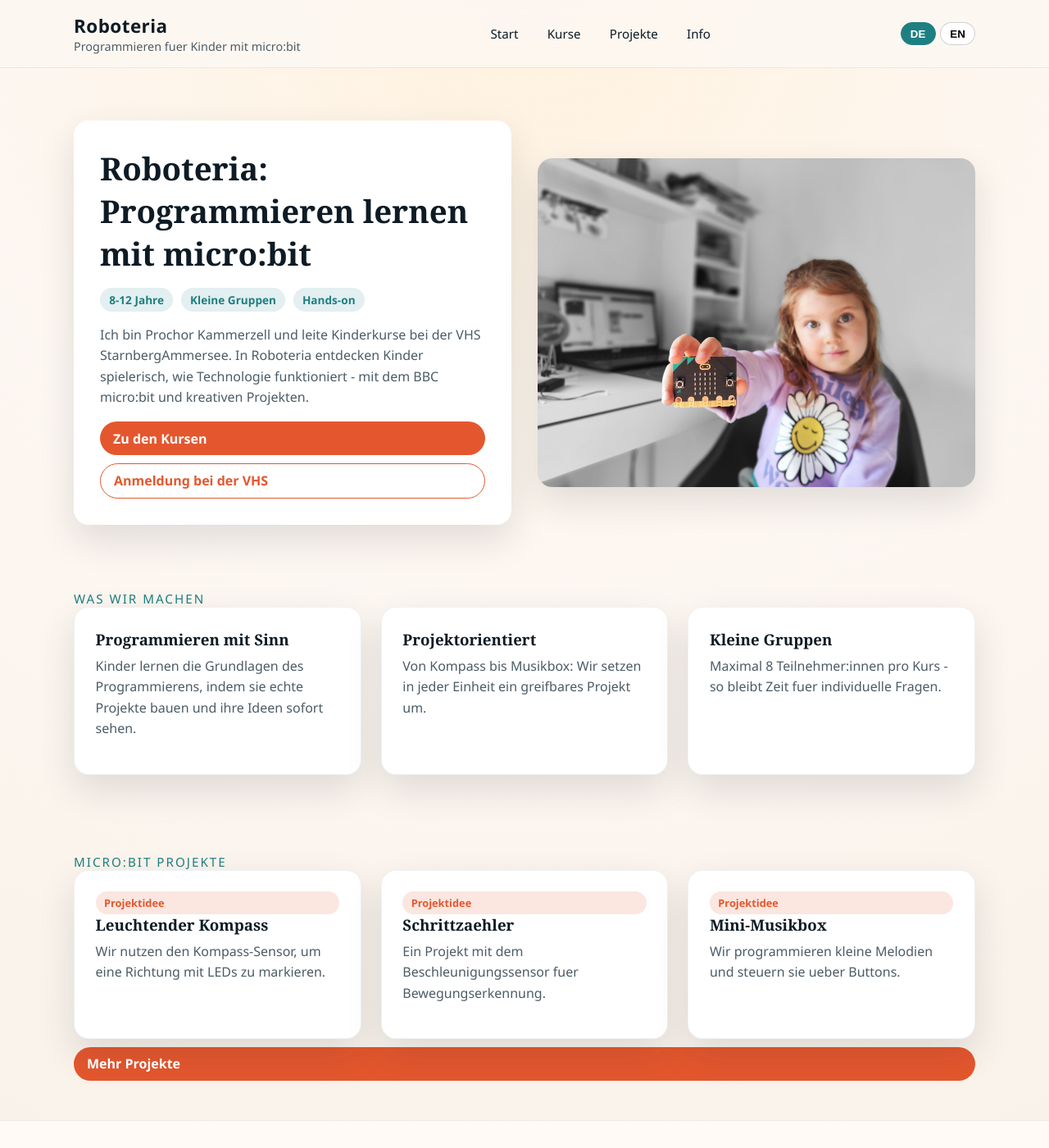
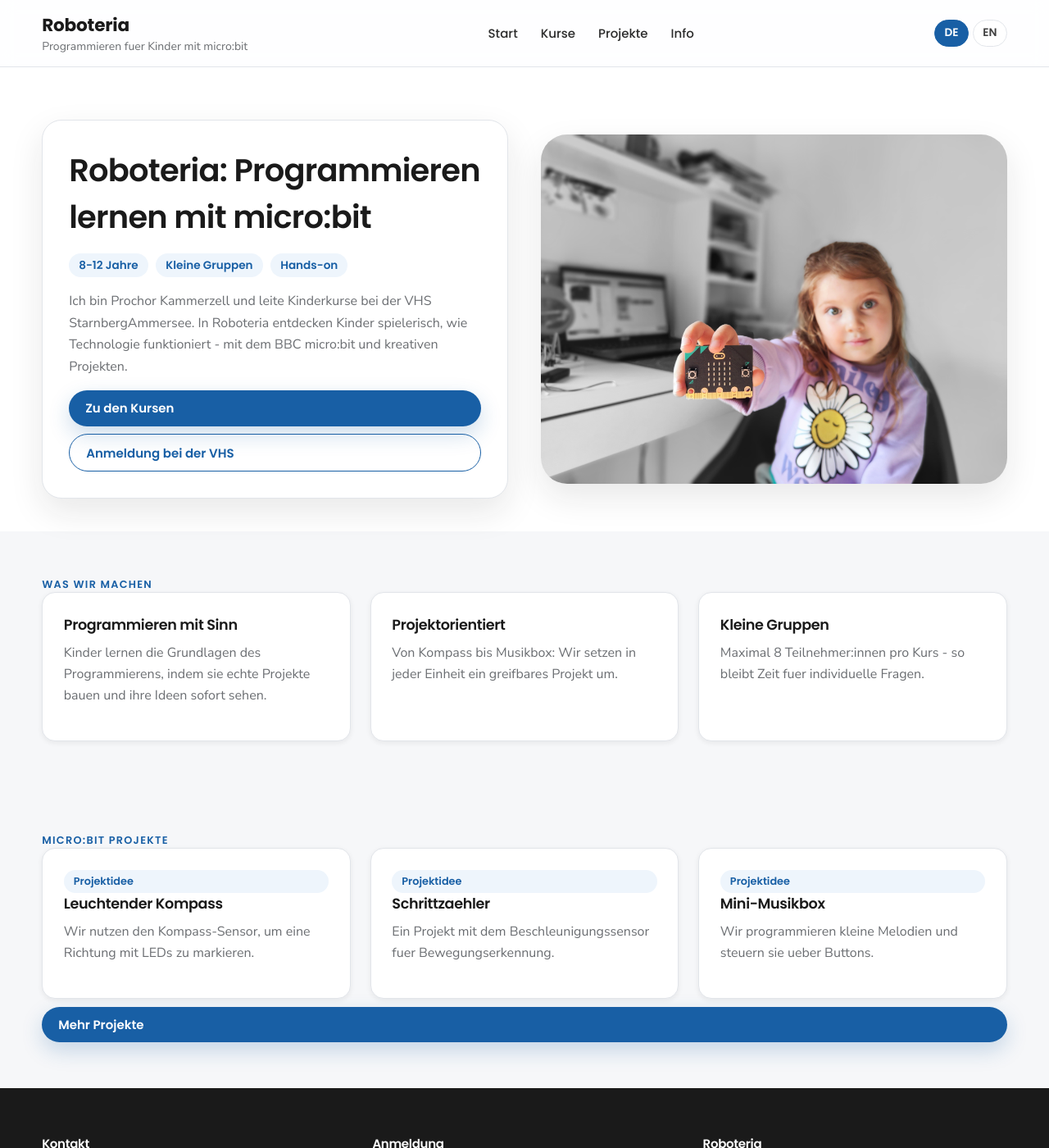
Before and after one commit to proxor/roboteria, a Jekyll site: the page built from index.md, in a window 1280 px wide and 1400 px high. Shown: the whole window at 82% size. Built offline with Jekyll 4.4.1, drawn with Linux system fonts in a browser that asks for light colours.

Commit message:
redesign

```diff
--- a/assets/css/style.css
+++ b/assets/css/style.css
@@ -1,13 +1,74 @@
+@import url('https://fonts.googleapis.com/css2?family=Poppins:wght@400;500;600;700&family=Nunito+Sans:opsz,wght@6..12,400;6..12,600;6..12,700;6..12,800&family=Fredoka:wght@400;500;600;700&display=swap');
+
 :root {
-  --ink: #0e1b24;
-  --muted: #4c5c66;
-  --accent: #e4572e;
-  --accent-soft: #f6b26b;
-  --teal: #1e7f82;
-  --bg: #fdf7f2;
-  --card: #ffffff;
-  --shadow: 0 18px 45px rgba(14, 27, 36, 0.12);
-  --radius: 18px;
+  /* Ink (near-black neutrals) */
+  --ink-900: #1A1A1A;
+  --ink-800: #2B2B2B;
+  --ink-700: #3F3F3F;
+  --ink-500: #6B6E72;
+  --ink-400: #9398A0;
+  --ink-300: #C2C7CE;
+  --ink-200: #E2E5EA;
+  --ink-100: #EFF1F4;
+  --paper:      #FFFFFF;
+  --paper-soft: #F6F7F9;
+
+  /* See-Blau (primary accent) */
+  --blue-700: #134E87;
+  --blue-600: #185FA5;
+  --blue-500: #2E78C0;
+  --blue-200: #B9D5EF;
+  --blue-100: #DCEAF7;
+  --blue-50:  #EEF5FC;
+
+  /* Wiese-Grün */
+  --green-600: #17A877;
+  --green-50:  #ECFAF3;
+
+  /* Sonne-Gelb */
+  --yellow-500: #FFC233;
+  --yellow-50:  #FFF9EA;
+
+  /* Semantic aliases */
+  --text-primary:   var(--ink-900);
+  --text-secondary: var(--ink-500);
+  --text-muted:     var(--ink-400);
+  --text-link:      var(--blue-600);
+  --surface-page:   var(--paper);
+  --surface-card:   var(--paper);
+  --border-subtle:  var(--ink-200);
+  --accent:         var(--blue-600);
+  --accent-hover:   var(--blue-700);
+  --accent-soft:    var(--blue-50);
+
+  /* Typography */
+  --font-display: 'Poppins', system-ui, sans-serif;
+  --font-body:    'Nunito Sans', system-ui, sans-serif;
+  --font-round:   'Fredoka', 'Poppins', system-ui, sans-serif;
+
+  /* Shape & shadow */
+  --radius-sm:   6px;
+  --radius-md:   10px;
+  --radius-lg:   16px;
+  --radius-xl:   24px;
+  --radius-2xl:  32px;
+  --radius-pill: 999px;
+
+  --shadow-sm:   0 2px 6px rgba(26,26,26,0.07);
+  --shadow-md:   0 6px 18px rgba(26,26,26,0.08);
+  --shadow-lg:   0 16px 40px rgba(26,26,26,0.10);
+  --shadow-blue: 0 10px 26px rgba(24,95,165,0.22);
+
+  --container-max: 1200px;
+
+  /* Legacy aliases so existing HTML class rules still resolve */
+  --ink:    var(--ink-900);
+  --muted:  var(--ink-500);
+  --bg:     var(--paper-soft);
+  --card:   var(--paper);
+  --shadow: var(--shadow-lg);
+  --radius: var(--radius-lg);
+  --teal:   var(--blue-600);
 }
 
 * {
@@ -16,23 +77,24 @@
 
 body {
   margin: 0;
-  font-family: "Space Grotesk", "Segoe UI", sans-serif;
-  color: var(--ink);
-  background: radial-gradient(circle at top, #fff2df 0%, #fdf7f2 40%, #f7f0e6 100%);
+  font-family: var(--font-body);
+  color: var(--text-primary);
+  background: var(--paper-soft);
   min-height: 100vh;
 }
 
-@import url("https://fonts.googleapis.com/css2?family=Fraunces:wght@500;700&family=Space+Grotesk:wght@400;600&display=swap");
-
 h1, h2, h3 {
-  font-family: "Fraunces", "Georgia", serif;
+  font-family: var(--font-display);
+  font-weight: 600;
   margin: 0 0 0.4em 0;
+  letter-spacing: -0.02em;
+  color: var(--ink-900);
 }
 
 p {
-  line-height: 1.6;
+  line-height: 1.65;
   margin: 0 0 1em 0;
-  color: var(--muted);
+  color: var(--text-secondary);
 }
 
 a {
@@ -41,7 +103,7 @@
 }
 
 .shell {
-  width: min(1100px, 92%);
+  width: min(var(--container-max), 92%);
   margin: 0 auto;
 }
 
@@ -59,12 +121,14 @@
   left: 1rem;
 }
 
+/* ---- Header ---- */
+
 .site-header {
   position: sticky;
   top: 0;
-  background: rgba(253, 247, 242, 0.85);
+  background: rgba(255, 255, 255, 0.88);
   backdrop-filter: blur(10px);
-  border-bottom: 1px solid rgba(14, 27, 36, 0.08);
+  border-bottom: 1.5px solid var(--border-subtle);
   z-index: 100;
 }
 
@@ -73,37 +137,44 @@
   flex-wrap: wrap;
   align-items: center;
   justify-content: space-between;
-  padding: 1rem 0;
+  padding: 0.9rem 0;
   gap: 1rem;
 }
 
 .brand a {
+  font-family: var(--font-display);
   font-weight: 700;
-  font-size: 1.4rem;
-  letter-spacing: 0.5px;
+  font-size: 1.35rem;
+  letter-spacing: -0.01em;
+  color: var(--ink-900);
 }
 
 .tagline {
   display: block;
-  font-size: 0.9rem;
-  color: var(--muted);
+  font-size: 0.875rem;
+  font-family: var(--font-body);
+  color: var(--text-secondary);
 }
 
 .site-nav {
   display: flex;
   flex-wrap: wrap;
-  gap: 1rem;
+  gap: 0.25rem;
 }
 
 .nav-link {
-  font-size: 0.95rem;
-  padding: 0.4rem 0.6rem;
-  border-radius: 999px;
-  transition: background 0.2s ease;
+  font-family: var(--font-display);
+  font-weight: 500;
+  font-size: 0.9375rem;
+  padding: 0.4rem 0.75rem;
+  border-radius: var(--radius-pill);
+  color: var(--ink-800);
+  transition: color 0.15s ease, background 0.15s ease;
 }
 
 .nav-link:hover {
-  background: rgba(30, 127, 130, 0.12);
+  color: var(--blue-600);
+  background: var(--blue-50);
 }
 
 .lang-toggle {
@@ -112,47 +183,62 @@
 }
 
 .lang-button {
-  border: 1px solid rgba(14, 27, 36, 0.2);
-  background: white;
-  border-radius: 999px;
+  border: 1.5px solid var(--border-subtle);
+  background: var(--paper);
+  border-radius: var(--radius-pill);
   padding: 0.35rem 0.7rem;
   cursor: pointer;
+  font-family: var(--font-display);
   font-weight: 600;
+  font-size: 0.85rem;
+  color: var(--ink-700);
+  transition: background 0.15s, color 0.15s, border-color 0.15s;
+}
+
+.lang-button:hover {
+  border-color: var(--blue-200);
+  background: var(--blue-50);
+  color: var(--blue-600);
 }
 
 .lang-button.active {
-  background: var(--teal);
+  background: var(--blue-600);
   color: white;
-  border-color: var(--teal);
+  border-color: var(--blue-600);
 }
 
+/* ---- Hero ---- */
+
 .hero {
-  padding: 4rem 0 2rem;
+  padding: 4rem 0 2.5rem;
+  background: var(--paper);
 }
 
 .hero-grid {
   display: grid;
-  gap: 2rem;
+  gap: 2.5rem;
   grid-template-columns: repeat(auto-fit, minmax(260px, 1fr));
   align-items: center;
 }
 
 .hero-card {
-  background: var(--card);
+  background: var(--paper);
   padding: 2rem;
-  border-radius: var(--radius);
-  box-shadow: var(--shadow);
+  border-radius: var(--radius-xl);
+  box-shadow: var(--shadow-lg);
+  border: 1.5px solid var(--border-subtle);
 }
 
 .hero-card h1 {
   font-size: clamp(2rem, 3vw, 3.2rem);
+  letter-spacing: -0.02em;
 }
 
 .hero-image {
   position: relative;
-  border-radius: var(--radius);
+  border-radius: var(--radius-2xl);
   overflow: hidden;
-  box-shadow: var(--shadow);
+  box-shadow: var(--shadow-lg);
 }
 
 .hero-image img {
@@ -162,8 +248,10 @@
   display: block;
 }
 
+/* ---- Sections ---- */
+
 .section {
-  padding: 3rem 0;
+  padding: 3.5rem 0;
 }
 
 .section-title {
@@ -173,11 +261,15 @@
 }
 
 .section-title span {
-  font-size: 0.95rem;
-  color: var(--teal);
+  font-family: var(--font-display);
+  font-size: 0.8rem;
+  font-weight: 600;
+  color: var(--blue-600);
   text-transform: uppercase;
-  letter-spacing: 2px;
+  letter-spacing: 0.1em;
 }
+
+/* ---- Cards ---- */
 
 .card-grid {
   display: grid;
@@ -186,51 +278,78 @@
 }
 
 .card {
-  background: var(--card);
+  background: var(--paper);
   padding: 1.6rem;
-  border-radius: var(--radius);
-  box-shadow: var(--shadow);
-  border: 1px solid rgba(14, 27, 36, 0.06);
+  border-radius: var(--radius-lg);
+  box-shadow: var(--shadow-sm);
+  border: 1.5px solid var(--border-subtle);
+  transition: box-shadow 0.2s ease, transform 0.2s ease;
+}
+
+.card:hover {
+  box-shadow: var(--shadow-md);
+  transform: translateY(-2px);
 }
 
 .card h3 {
   margin-bottom: 0.5rem;
+  font-size: 1.1rem;
 }
+
+/* ---- Badge ---- */
 
 .badge {
   display: inline-block;
-  background: rgba(228, 87, 46, 0.15);
-  color: var(--accent);
-  padding: 0.3rem 0.65rem;
-  border-radius: 999px;
+  background: var(--blue-50);
+  color: var(--blue-600);
+  padding: 0.3rem 0.75rem;
+  border-radius: var(--radius-pill);
+  font-family: var(--font-display);
   font-size: 0.8rem;
   font-weight: 600;
 }
+
+/* ---- CTA buttons ---- */
 
 .cta {
   display: inline-flex;
   align-items: center;
   gap: 0.4rem;
-  padding: 0.6rem 1rem;
-  background: var(--accent);
+  padding: 0.65rem 1.25rem;
+  background: var(--blue-600);
   color: white;
-  border-radius: 999px;
+  border-radius: var(--radius-pill);
+  font-family: var(--font-display);
   font-weight: 600;
+  font-size: 0.9375rem;
   margin-top: 0.6rem;
+  box-shadow: var(--shadow-blue);
+  transition: background 0.15s ease;
+}
+
+.cta:hover {
+  background: var(--blue-700);
 }
 
 .cta.secondary {
   background: transparent;
-  color: var(--accent);
-  border: 1px solid var(--accent);
+  color: var(--blue-600);
+  border: 1.5px solid var(--blue-600);
+  box-shadow: none;
+}
+
+.cta.secondary:hover {
+  background: var(--blue-50);
 }
 
 .course-meta {
   display: grid;
   gap: 0.4rem;
   font-size: 0.9rem;
-  color: var(--muted);
+  color: var(--text-secondary);
 }
+
+/* ---- Pills ---- */
 
 .hero-pills {
   display: flex;
@@ -240,31 +359,62 @@
 }
 
 .pill {
-  background: rgba(30, 127, 130, 0.12);
-  color: var(--teal);
-  border-radius: 999px;
-  padding: 0.3rem 0.7rem;
+  background: var(--blue-50);
+  color: var(--blue-600);
+  border-radius: var(--radius-pill);
+  padding: 0.3rem 0.75rem;
+  font-family: var(--font-display);
   font-size: 0.85rem;
   font-weight: 600;
 }
 
+/* ---- Footer ---- */
+
 .site-footer {
-  padding: 3rem 0;
-  border-top: 1px solid rgba(14, 27, 36, 0.08);
-  background: #fffaf6;
+  padding: 3.5rem 0 2rem;
+  background: var(--ink-900);
+  color: var(--ink-300);
+}
+
+.site-footer h3 {
+  color: var(--paper);
+  font-size: 0.9375rem;
+  margin-bottom: 0.875rem;
+}
+
+.site-footer p {
+  color: var(--ink-300);
+  font-size: 0.9rem;
+}
+
+.site-footer a {
+  color: var(--ink-300);
+  transition: color 0.15s ease;
+}
+
+.site-footer a:hover {
+  color: var(--paper);
 }
 
 .footer-grid {
   display: grid;
   gap: 2rem;
-  grid-template-columns: repeat(auto-fit, minmax(220px, 1fr));
+  grid-template-columns: repeat(auto-fit, minmax(200px, 1fr));
+  padding-bottom: 2rem;
+  border-bottom: 1px solid rgba(255, 255, 255, 0.1);
 }
 
 .legal {
-  margin-top: 2rem;
+  margin-top: 1.5rem;
   font-size: 0.85rem;
-  color: var(--muted);
+  color: var(--ink-400);
 }
+
+.legal a {
+  color: var(--ink-400);
+}
+
+/* ---- i18n ---- */
 
 [data-lang] {
   display: none;
@@ -281,6 +431,6 @@
   }
 
   .hero {
-    padding-top: 3rem;
+    padding-top: 2.5rem;
   }
 }
```
